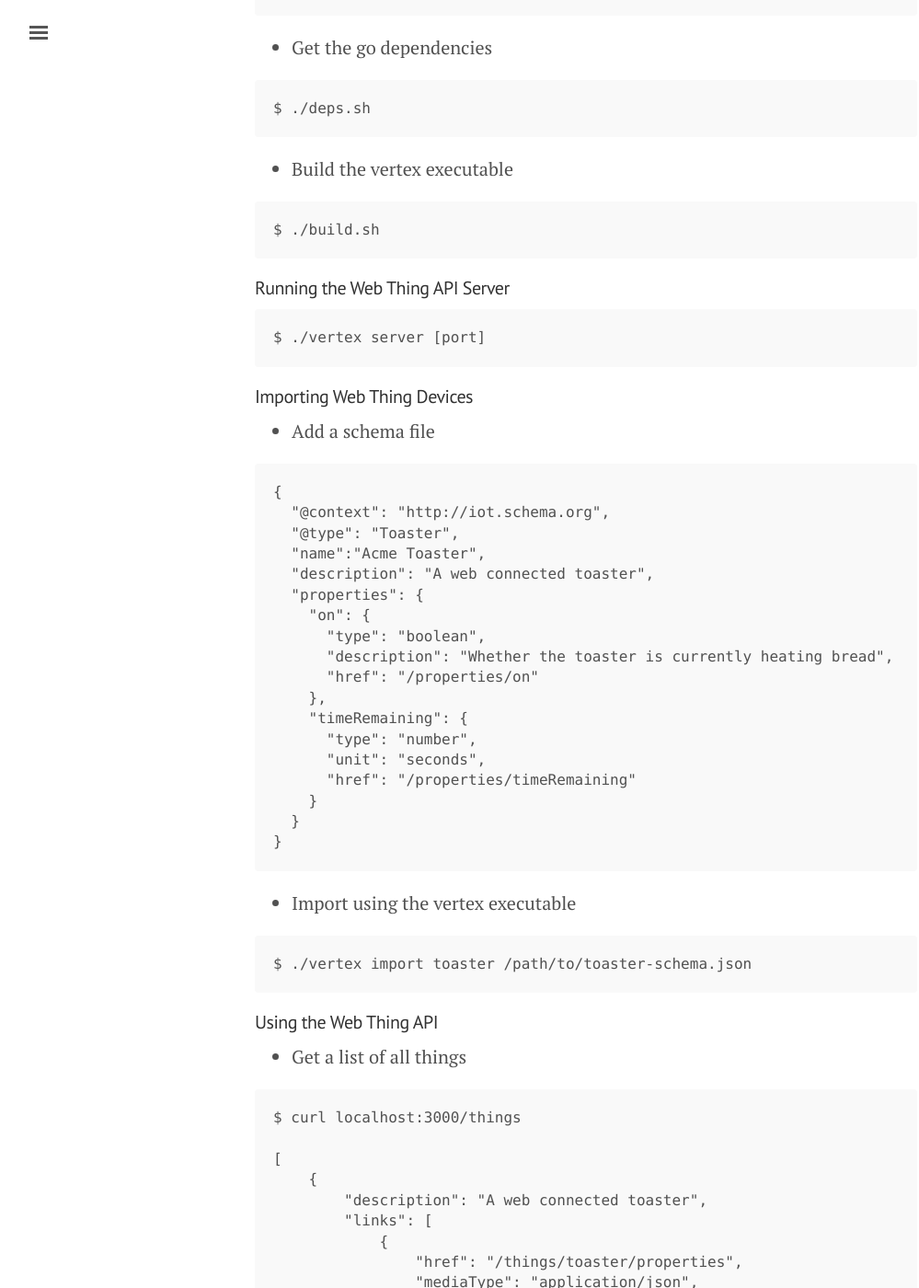
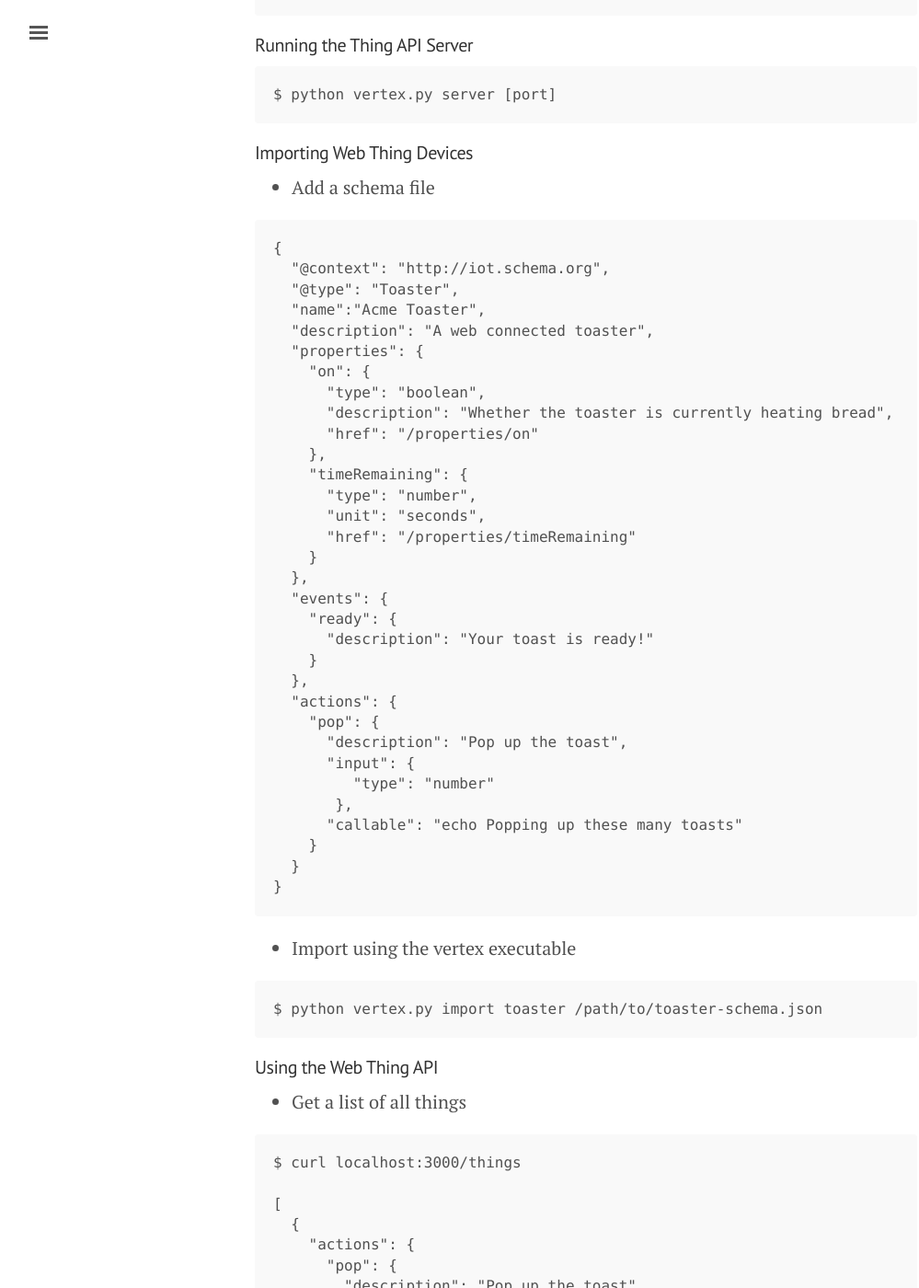
Before and after one commit to Somsubhra/somsubhra.github.io, a Jekyll site: the page built from _posts/2018-03-19-introducing-vertex.md, in a window 1280 px wide and 1400 px high, scrolled down 788 px. Shown: the whole window at 92% size, without its empty margins (3-1002 px from the left). Built offline with Jekyll 4.4.1, drawn with Linux system fonts in a browser that asks for light colours; some of the changed text lies outside the part shown.

Commit message:
Update 2018-03-19-introducing-vertex.md

````diff
--- a/_posts/2018-03-19-introducing-vertex.md
+++ b/_posts/2018-03-19-introducing-vertex.md
@@ -9,32 +9,20 @@ The rest of the post will cover how to build, install and run vertex on a node.
 
 #### Dependencies
 
-- go
+- python
 
 #### Build Instructions
 
-- Clone the source code
+- Get the python dependencies
 
 ```
-$ git clone https://github.com/unifiedthings/vertex
+$ pip install -r requirements.txt
 ```
 
-- Get the go dependencies
+#### Running the Thing API Server
 
 ```
-$ ./deps.sh
-```
-
-- Build the vertex executable
-
-```
-$ ./build.sh
-```
-
-#### Running the Web Thing API Server
-
-```
-$ ./vertex server [port]
+$ python vertex.py server [port]
 ```
 
 #### Importing Web Thing Devices
@@ -58,6 +46,20 @@ $ ./vertex server [port]
       "unit": "seconds",
       "href": "/properties/timeRemaining"
     }
+  },
+  "events": {
+    "ready": {
+      "description": "Your toast is ready!"
+    }
+  },
+  "actions": {
+    "pop": {
+      "description": "Pop up the toast",
+      "input": {
+         "type": "number"
+       },
+      "callable": "echo Popping up these many toasts"
+    }
   }
 }
 ```
@@ -65,7 +67,7 @@ $ ./vertex server [port]
 - Import using the vertex executable
 
 ```
-$ ./vertex import toaster /path/to/toaster-schema.json
+$ python vertex.py import toaster /path/to/toaster-schema.json
 ```
 
 #### Using the Web Thing API
@@ -76,42 +78,63 @@ $ ./vertex import toaster /path/to/toaster-schema.json
 $ curl localhost:3000/things
 
 [
-    {
-        "description": "A web connected toaster",
-        "links": [
-            {
-                "href": "/things/toaster/properties",
-                "mediaType": "application/json",
-                "rel": "properties"
-            },
-            {
-                "href": "/things/toaster/actions",
-                "mediaType": "application/json",
-                "rel": "actions"
-            },
-            {
-                "href": "/things/toaster/events",
-                "mediaType": "application/json",
-                "rel": "events"
-            }
-        ],
-        "name": "Acme Toaster",
-        "properties": {
-            "on": {
-                "description": "Whether the toaster is currently heating bread",
-                "href": "/things/toaster/properties/on",
-                "type": "boolean",
-                "unit": ""
-            },
-            "timeRemaining": {
-                "description": "",
-                "href": "/things/toaster/properties/timeRemaining",
-                "type": "number",
-                "unit": "seconds"
-            }
-        },
-        "type": "Toaster"
-    }
+  {
+    "actions": {
+      "pop": {
+        "description": "Pop up the toast",
+        "href": "/things/toaster/actions/pop",
+        "input": {
+          "type": "number"
+        }
+      }
+    },
+    "description": "A web connected toaster",
+    "events": {
+      "ready": {
+        "description": "Your toast is ready!",
+        "href": "/things/toaster/events/ready",
+        "type": null,
+        "unit": null
+      }
+    },
+    "links": [
+      {
+        "href": "/things/toaster/properties",
+        "mediaType": "application/json",
+        "rel": "properties"
+      },
+      {
+        "href": "/things/toaster/events",
+        "mediaType": "application/json",
+        "rel": "events"
+      },
+      {
+        "href": "/things/toaster/actions",
+        "mediaType": "application/json",
+        "rel": "actions"
+      }
+    ],
+    "name": "Acme Toaster",
+    "properties": {
+      "on": {
+        "description": "Whether the toaster is currently heating bread",
+        "href": "/things/toaster/properties/on",
+        "maximum": null,
+        "minimum": null,
+        "type": "boolean",
+        "unit": null
+      },
+      "timeRemaining": {
+        "description": null,
+        "href": "/things/toaster/properties/timeRemaining",
+        "maximum": null,
+        "minimum": null,
+        "type": "number",
+        "unit": "seconds"
+      }
+    },
+    "type": "Toaster"
+  }
 ]
 ```
 
@@ -121,40 +144,61 @@ $ curl localhost:3000/things
 $ curl localhost:3000/things/toaster
 
 {
-    "description": "A web connected toaster",
-    "links": [
-        {
-            "href": "/things/toaster/properties",
-            "mediaType": "application/json",
-            "rel": "properties"
-        },
-        {
-            "href": "/things/toaster/actions",
-            "mediaType": "application/json",
-            "rel": "actions"
-        },
-        {
-            "href": "/things/toaster/events",
-            "mediaType": "application/json",
-            "rel": "events"
-        }
-    ],
-    "name": "Acme Toaster",
-    "properties": {
-        "on": {
-            "description": "Whether the toaster is currently heating bread",
-            "href": "/things/toaster/properties/on",
-            "type": "boolean",
-            "unit": ""
-        },
-        "timeRemaining": {
-            "description": "",
-            "href": "/things/toaster/properties/timeRemaining",
-            "type": "number",
-            "unit": "seconds"
-        }
+  "actions": {
+    "pop": {
+      "description": "Pop up the toast",
+      "href": "/things/toaster/actions/pop",
+      "input": {
+        "type": "number"
+      }
+    }
+  },
+  "description": "A web connected toaster",
+  "events": {
+    "ready": {
+      "description": "Your toast is ready!",
+      "href": "/things/toaster/events/ready",
+      "type": null,
+      "unit": null
+    }
+  },
+  "links": [
+    {
+      "href": "/things/toaster/properties",
+      "mediaType": "application/json",
+      "rel": "properties"
     },
-    "type": "Toaster"
+    {
+      "href": "/things/toaster/events",
+      "mediaType": "application/json",
+      "rel": "events"
+    },
+    {
+      "href": "/things/toaster/actions",
+      "mediaType": "application/json",
+      "rel": "actions"
+    }
+  ],
+  "name": "Acme Toaster",
+  "properties": {
+    "on": {
+      "description": "Whether the toaster is currently heating bread",
+      "href": "/things/toaster/properties/on",
+      "maximum": null,
+      "minimum": null,
+      "type": "boolean",
+      "unit": null
+    },
+    "timeRemaining": {
+      "description": null,
+      "href": "/things/toaster/properties/timeRemaining",
+      "maximum": null,
+      "minimum": null,
+      "type": "number",
+      "unit": "seconds"
+    }
+  },
+  "type": "Toaster"
 }
 ```
 
@@ -178,4 +222,88 @@ $ curl localhost:3000/things/toaster/properties/on
 }
 ```
 
+- Requesting an action
+
+```
+$ curl localhost:3000/things/toaster/actions -XPOST -d '{"pop": {"input": 10}}'
+
+{
+  "pop": {
+    "href": "/things/toaster/actions/pop/a4a4aec2-1fa2-4abf-ace7-86bdf8e6e47b",
+    "input": 10,
+    "status": "pending"
+  }
+}
+```
+
+- Getting the actions queue
+
+```
+$ curl localhost:3000/things/toaster/actions
+
+[
+  {
+    "pop": {
+      "href": "/things/toaster/actions/pop/32ddeb33-bdc2-42d2-9bed-c5f5d0a2678a",
+      "input": "12",
+      "status": "completed",
+      "timeCompleted": "2018-04-06 15:21:00.394353",
+      "timeRequested": "2018-04-06 15:21:00.382574"
+    }
+  },
+  {
+    "pop": {
+      "href": "/things/toaster/actions/pop/a4a4aec2-1fa2-4abf-ace7-86bdf8e6e47b",
+      "input": "10",
+      "status": "completed",
+      "timeCompleted": "2018-04-06 15:20:21.675748",
+      "timeRequested": "2018-04-06 15:20:21.665374"
+    }
+  }
+]
+```
+
+- Getting the action status
+
+```
+$ curl localhost:3000/things/toaster/actions/pop/32ddeb33-bdc2-42d2-9bed-c5f5d0a2678a
+
+{
+  "pop": {
+    "href": "/things/toaster/actions/pop/32ddeb33-bdc2-42d2-9bed-c5f5d0a2678a",
+    "input": "12",
+    "status": "completed",
+    "timeCompleted": "2018-04-06 15:21:00.394353",
+    "timeRequested": "2018-04-06 15:21:00.382574"
+  }
+}
+```
+
+- Pushing an event
+
+```
+$ curl localhost:3000/things/toaster/events -XPOST -d '{"ready": {"data": true}}'
+
+{
+  "ready": {
+    "data": true
+  }
+}
+```
+
+- Getting the event log
+
+```
+$ curl localhost:3000/things/toaster/events
+
+[
+  {
+    "ready": {
+      "data": "True",
+      "timestamp": "2018-04-06 15:23:08.115557"
+    }
+  }
+]
+```
+
 Originally posted on the [UnifiedThings blog](https://unifiedthings.github.io/blog/2018/03/19/introducing-vertex/).
````
